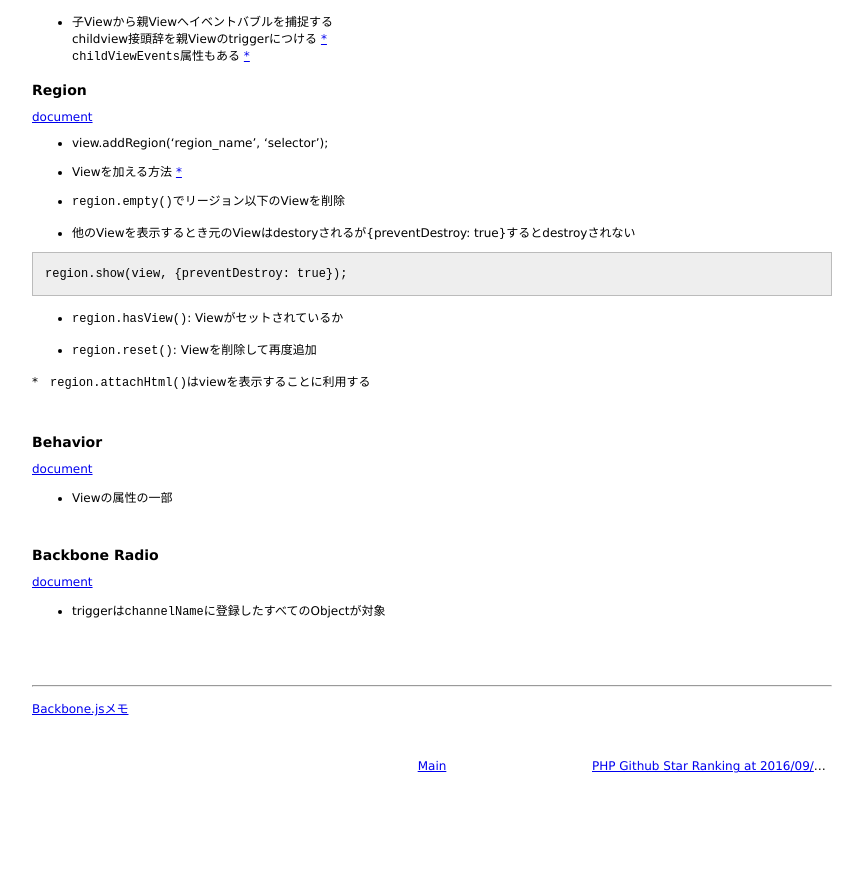
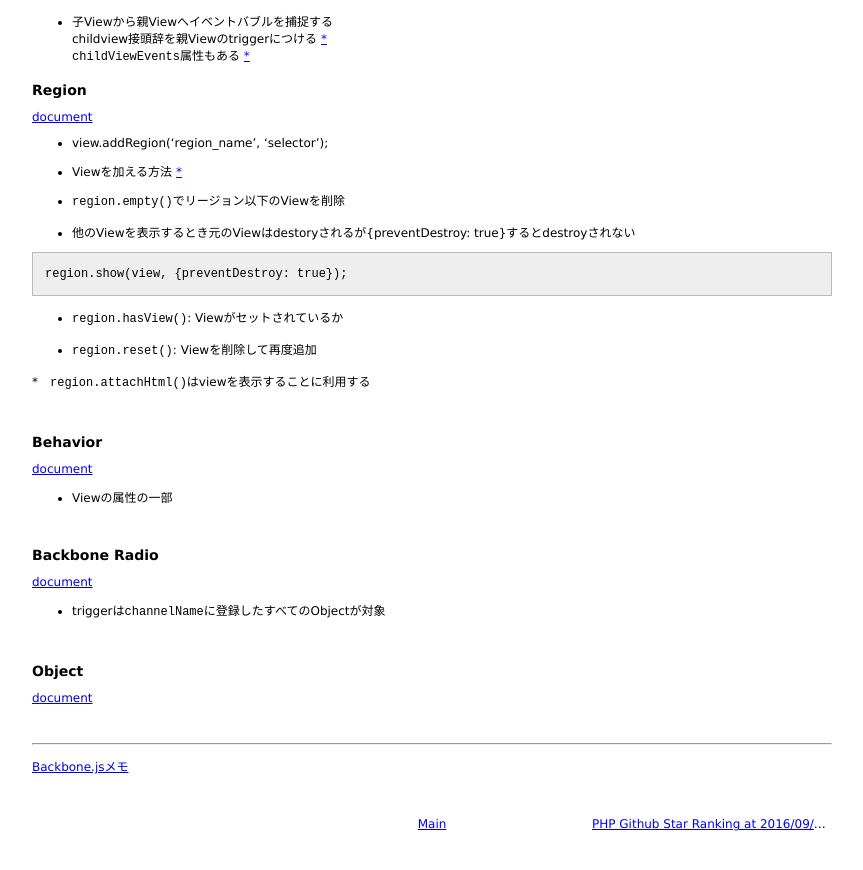
Before and after one commit to 38elements/38elements.github.com, a Jekyll site: the page built from _posts/2016-09-11-backbone_marionette.md, in a window 1280 px wide and 900 px high, scrolled down 2241 px. Shown: the top 870 px of the window, without its empty margins (208-1071 px from the left). Built offline with Jekyll 4.4.1, drawn with Linux system fonts in a browser that asks for light colours; before the commit the page ends 3083 px from its top, so only the background shows below that.

Commit message:
Update 2016-09-11-backbone_marionette.md

```diff
--- a/_posts/2016-09-11-backbone_marionette.md
+++ b/_posts/2016-09-11-backbone_marionette.md
@@ -193,6 +193,8 @@ region.show(view, {preventDestroy: true});
 
 <br>
 
+### Object
+[document](http://marionettejs.com/docs/master/marionette.object.html)
 
 
 
```
